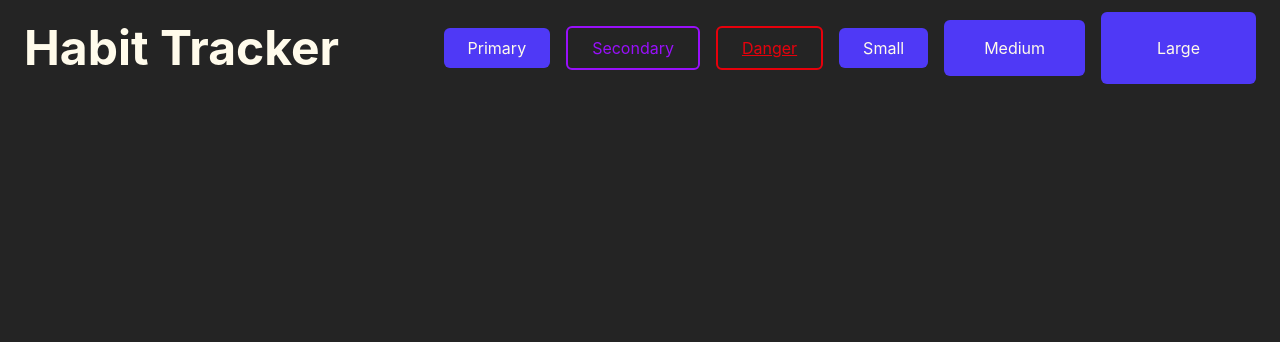
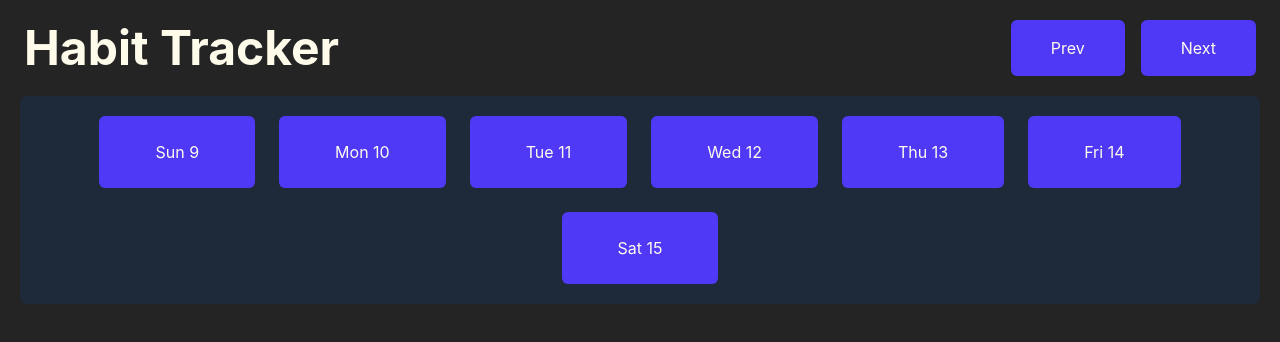
Before and after one commit to razeequtama/Capstone-Habit-Tracker, a React (Vite) app: page / in a window 1280 px wide. Shown: the top 342 px of the page. Built offline with nearby package versions, Linux system fonts and the light colour scheme.

Commit message:
Add: Week/list render

```diff
--- a/src/App.tsx
+++ b/src/App.tsx
@@ -1,10 +1,10 @@
-import Heading from "./components/Heading"
+import MainPage from "./pages/MainPage"
 
 export default function App()
 {
   return(
     <>
-      <Heading />
+      <MainPage />
     </>
   )
 
--- a/src/components/Button.tsx
+++ b/src/components/Button.tsx
@@ -44,7 +44,7 @@ export default function Button({children, variant = "primary", size = "small"}:
     }
 
     return(
-        <button className={`mx-2 my-2 transition-all ${variantSelection} ${sizeSelection}`}>
+        <button className={`mx-2 my-2 transition-all ${variantSelection} ${sizeSelection} cursor-pointer`}>
             {children}
         </button>
     )
--- /dev/null
+++ b/src/components/HabitList.tsx
@@ -0,0 +1,45 @@
+import Button from "./Button";
+
+export default function HabitList()
+{
+    // date as Date()'s function basis
+    let date = new Date();
+
+    // Current day as numbers, 0 - 6 = Sunday = Saturday
+    let currentDayNum: number = date.getDay();
+
+    // Current date
+    let currentDateNum: number = date.getDate();
+
+    // Start of week date = current date - current day number
+    let startOfWeekDate: number = currentDateNum - currentDayNum;
+
+    let days: string[] = [
+        "Sun",
+        "Mon",
+        "Tue",
+        "Wed",
+        "Thu",
+        "Fri",
+        "Sat"
+    ];
+
+    function createDay(dateNum: number, dayNum: number)
+    {
+        return <Button>{days[dayNum]} {dateNum}</Button>
+    }
+
+    return (
+        <div className="bg-gray-800 mx-5 px-3 py-3 rounded-md flex gap-2 justify-between md:flex-wrap md:justify-center sm:flex-wrap sm:justify-center">
+            {days.map((dayName, index) => {
+                const thisDateNum = startOfWeekDate + index;
+
+                return (
+                    <Button size="large" key={index}>
+                        {dayName} {thisDateNum}
+                    </Button>
+                );
+            })}
+        </div>
+    );
+}
--- a/src/components/Heading.tsx
+++ b/src/components/Heading.tsx
@@ -6,23 +6,9 @@ export default function Heading()
   return(
     <div className="flex justify-between items-center">
       <Title text="Habit Tracker"/>
-      <div className="mx-4">
-
-
-
-        <Button variant="primary">Primary</Button>
-        <Button variant="secondary">Secondary</Button>
-        <Button variant="danger">Danger</Button>
-
-
-
-
-        <Button size="small">Small</Button>
-        <Button size="medium">Medium</Button>
-        <Button size="large">Large</Button>
-
-
-
+      <div className="mx-4 md:flex">
+        <Button size="medium">Prev</Button>
+        <Button size="medium">Next</Button>
       </div>
 
     </div>
--- /dev/null
+++ b/src/pages/MainPage.tsx
@@ -0,0 +1,11 @@
+import Heading from "../components/Heading"
+import HabitList from "../components/HabitList"
+
+export default function MainPage(){
+    return(
+        <>
+            <Heading />
+            <HabitList />
+        </>
+    )
+}
```
